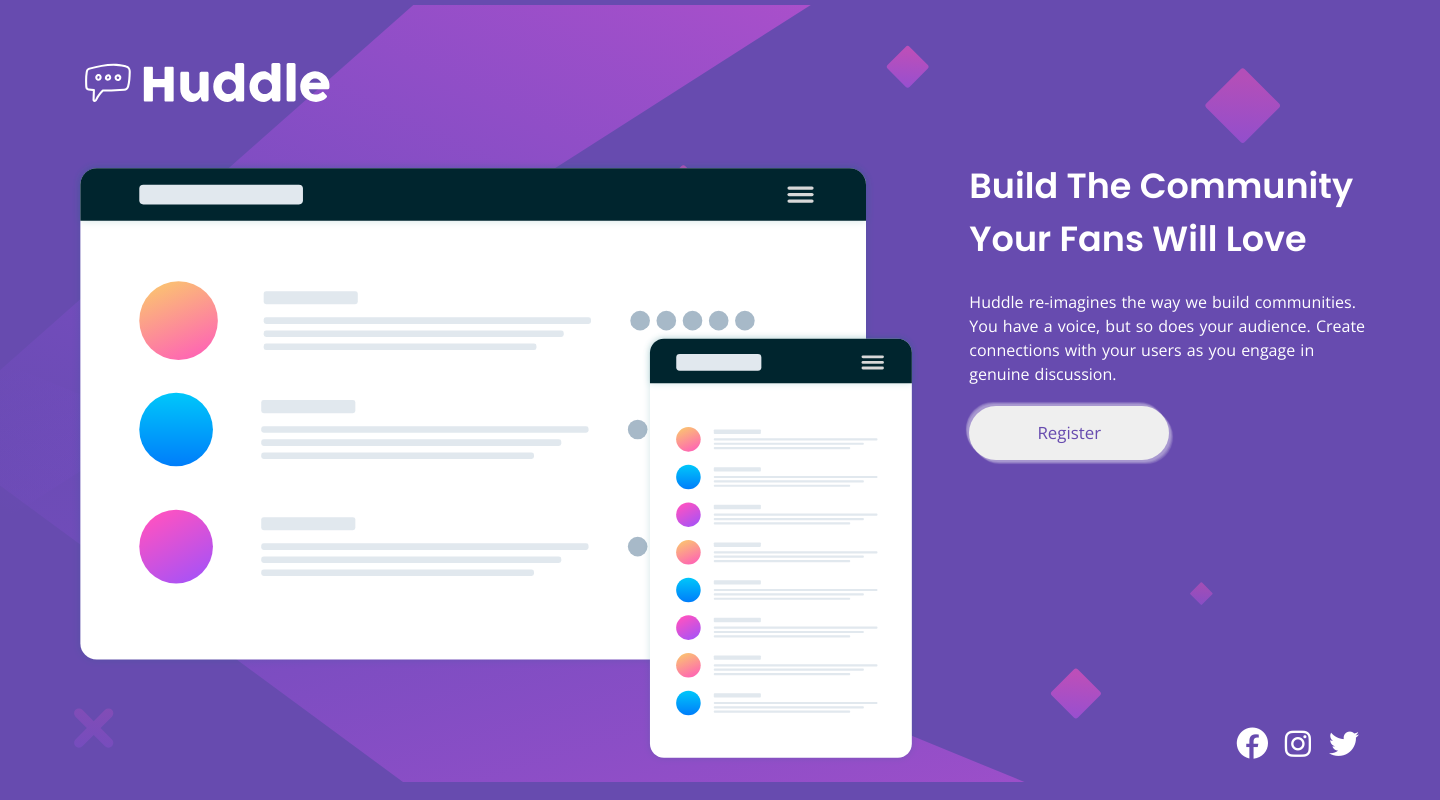
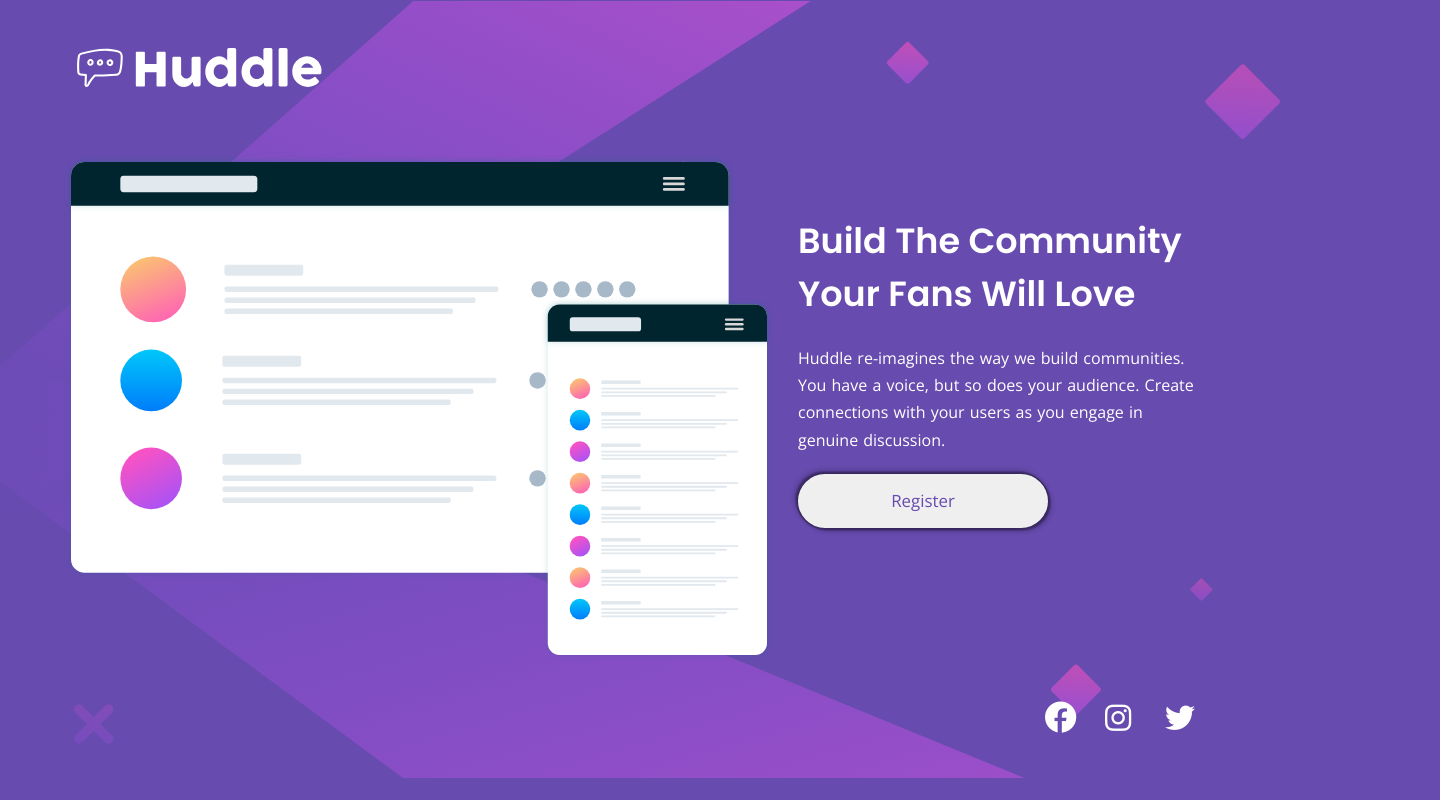
Before and after one commit to mesutabdiwahab/Huddle-landing-page, a plain HTML site: page index.html in a window 1280 px wide. Shown: the whole page, 1440 px wide, since content can reach past the window. Drawn offline with nearby package versions, Linux system fonts and the light colour scheme.

Commit message:
made the site responsive, by using mobile first approach.

```diff
--- a/index.html
+++ b/index.html
@@ -14,10 +14,13 @@
   <style>
   .fa-solid,
   .fa-brands{
+    width: 50px;
+    height: 50px;
     font-size: 3rem;
     color: #fff;
     border-radius: 0.2em;
     padding: 0.3em;
+    margin-right: 1rem;
   }
   .fa-brands:hover{
     color: hsla(300, 69%, 71%, 0.6);
@@ -29,24 +32,24 @@
 <body>
   <main class="container">
     <header class="header">
-      <img src="/images/logo.svg" alt="Site logo">
+      <img src="./images/logo.svg" alt="Site logo">
     </header>
     <section class="two-cols">
       <figure class="mockup">
-        <img src="/images/illustration-mockups.svg" alt="mockup illustration"
+        <img src="./images/illustration-mockups.svg" alt="mockup illustration"
         class="mockup-img">
       </figure>
       <article class="text">
             <h1 class="heading">Build The Community Your Fans Will Love</h1>
             <p class="description">Huddle re-imagines the way we build communities. You have a voice, but so does your audience. Create connections with your users as you engage in genuine discussion.</p>
             <button class="btn-primary">Register</button>
-          <div class="social-icons">
-            <i class="fa-solid fa-brands fa-facebook"></i>
-            <i class="fa-brands fa-instagram"></i>
-            <i class="fa-brands fa-twitter"></i>
-          </div>
-      </article>
-    </section>
+          </article>
+        </section>
+        <div class="social-icons">
+          <i class="fa-solid fa-brands fa-facebook"></i>
+          <i class="fa-brands fa-instagram"></i>
+          <i class="fa-brands fa-twitter"></i>
+        </div>
   </main>
   <!-- <footer>
     <p class="attribution">
--- a/styles.css
+++ b/styles.css
@@ -11,83 +11,79 @@
   font-size: 10px;
 }
 body{
-  width: 1440px;
   font-family: 'Open Sans', sans-serif;
-  /* overflow-x: hidden; */
   background:
-  url('/images/bg-desktop.svg') no-repeat left/contain
+  url('./images/bg-mobile.svg') no-repeat  top center/contain
   var(--primary-violet);
-  padding-top: 5rem;
-  padding-bottom: 2rem;
 }
 .mockup-img{
-  width: 100%;
+  max-width: 100%;
   object-fit: contain;
 }
 
 /* Container  */
 .container{
   width: 90%;
-  /* max-width: 100px; */
-  margin: 0 auto;
+  margin: 3.5rem auto;
 }
 .header{
-  height: 4rem;
+  height: 5rem;
   margin-bottom: 7rem;
 }
 .two-cols{
   display: grid;
-  grid-template-columns: repeat(3, minmax(350px, 1fr));
-  grid-template-rows: 1fr;
+  grid-template-columns: minmax(200px, 1fr);
+  grid-auto-rows: minmax(300px, 1fr);
   gap: 5rem;
 }
-.mockup{
-  grid-column: 1/3;
-}
+/* .mockup{
+
+} */
 .text{
-  grid-column: 3;
   color: #ffffff;
   position: relative;
+  padding: 1.5rem 0;
 }
 .heading{
-  width: 20ch;
   font-family: 'Poppins', sans-serif;
-  font-size: 3.5rem;
+  font-size: 2.7rem;
+  text-align: center;
   line-height: 1.5;
   margin-bottom: 2.5rem;
 }
 .description{
+  width: 300px;
+  margin: 0 auto;
   font-size: 1.6rem;
-  line-height: 1.5;
+  line-height: 1.7;
+  text-align: center;
   word-spacing: 1px;
   margin-bottom: 2rem;
   color: #fff;
 }
 .btn-primary{
-  width: 200px;
+  display: block;
+  width: 250px;
+  margin: 0 auto;
   font-family: inherit;
   font-size: 1.689rem;
-  line-height: 2;
+  line-height: 1.5;
   border-radius: 100px;
   padding: 1rem 0;
   border: 0;
   color: var(--primary-violet);
   box-shadow:
-  2px 2px 1px rgba(255, 255, 255, 0.171),
-  3px 3px 1px rgba(255, 255, 255, 0.171),
-  4px 4px 1px rgba(255, 255, 255, 0.171),
-  -2px -2px 1px rgba(255, 255, 255, 0.171),
-  -3px -3px 1px  rgba(255, 255, 255, 0.171),
-  -3px -4px 1px  rgba(255, 255, 255, 0.171);
+  3px 3px 4px 1px rgba(0, 0, 0, 0.171),
+  -3px -3px 5px 1px rgba(0, 0, 0, 0.171),
+  1px 1px 1px 1px rgba(0, 0, 0, 0.171),
+  2px 2px 1px 1px rgba(0, 0, 0, 0.171),
+  -1px -1px 1px 1px rgba(0, 0, 0, 0.171),
+  -2px -2px 1px  1px rgba(0, 0, 0, 0.171);
 }
 .social-icons{
-  margin-top: 2rem;
+  margin-top: 5rem;
   display: flex;
-  align-items: flex-end;
-  justify-content: flex-end;
-  position: absolute;
-  bottom: 0;
-  right: 0;
+  justify-content: center;
 }
 
 /* Hover states */
@@ -104,7 +100,80 @@
 }
 
 /* Media Queries */
-@media (max-width: 870px){
+
+/* targeting min-width: 550px */
+
+
+@media screen and (min-width: 480px){
+  .heading{
+    width: 20ch;
+    margin-left: auto;
+    margin-right: auto;
+  }
+  .description{
+    width: 80%;
+  }
+}
+@media screen and (min-width: 500px) {
+  .text{
+    display: flex;
+    flex-direction: column;
+    justify-content: center;
+  }
+}
+@media screen and (min-width: 650px){
+  .heading{
+    font-size: 3.5rem;
+  }
+  .description{
+    font-size: 2rem;
+  }
+  .social-icons{
+    margin-top: 0;
+  }
+}
+
+@media screen and (min-width: 950px){
+  body{
+    background: url('./images/bg-desktop.svg') no-repeat
+    left/contain  var(--primary-violet);
+  }
+  .two-cols{
+    grid-template-columns: repeat(auto-fit, minmax(200px, auto));
+    gap: 2.5rem;
+    grid-template-rows: 1fr;
+  }
+  .mockup{
+    grid-column: 1/3;
+  }
+  .text{
+
+    padding: 6rem 2rem 0 0;
+    justify-content: flex-start;
+  }
+  .heading{
+    font-size: 3.5rem;
+    text-align: left;
+    width: unset;
+  }
+  .description{
+    width: unset;
+    text-align: left;
+    font-size: 1.6rem;
+    word-break: keep-all;
+  }
+  .btn-primary{
+    margin-left: unset;
+    margin-right: unset;
+    line-height: 2;
+  }
+  .social-icons{
+    margin-top: 3rem;
+    justify-content: flex-end;
+  }
+}
+/*
+/* @media (max-width: 870px){
   body{
     background: url('/images/bg-desktop.svg') no-repeat top left/contain var(--primary-violet);
   }
@@ -132,9 +201,9 @@
     margin-top: 5rem;
     justify-content: center;
   }
-}
+} */
 
-@media (max-width: 450px){
+/* @media (max-width: 450px){
   body{
     background: url('/images/bg-mobile.svg') no-repeat  top left/contain var(--primary-violet);
   }
```
